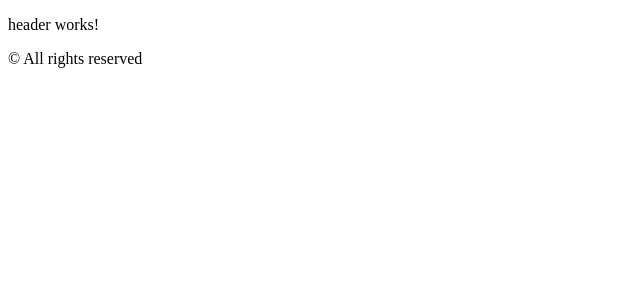
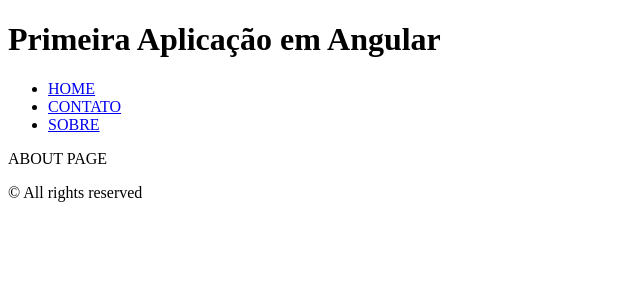
Before and after one commit to JoseMartins0808/Angular_first_application, an Angular app: page /sobre in a window 1280 px wide. Before the commit this address led to /. Shown: the top 300 px of the page, without its empty margins (0-640 px from the left). Built offline with nearby package versions, Linux system fonts and the light colour scheme.

Commit message:
feat: nav bar

```diff
--- a/src/app/app.routes.ts
+++ b/src/app/app.routes.ts
@@ -1,8 +1,10 @@
 import { Routes } from '@angular/router';
 import { ContactComponent } from './pages/contact/contact.component';
 import { HomeComponent } from './pages/home/home.component';
+import { AboutPageComponent } from './pages/about-page/about-page.component';
 
 export const routes: Routes = [
     { path: "", component: HomeComponent },
-    { path: "contato", component: ContactComponent }
+    { path: "contato", component: ContactComponent },
+    { path: "sobre", component: AboutPageComponent }
 ];
--- a/src/app/components/header/header.component.html
+++ b/src/app/components/header/header.component.html
@@ -1 +1,16 @@
-<p>header works!</p>
+<header>
+    <h1>Primeira Aplicação em Angular</h1>
+    <nav>
+        <ul>
+            <li>
+                <a routerLink="/" routerLinkActive="active">HOME</a>
+            </li>
+            <li>
+                <a routerLink="/contato" routerLinkActive="active">CONTATO</a>
+            </li>
+            <li>
+                <a routerLink="/sobre" routerLinkActive="active">SOBRE</a>
+            </li>
+        </ul>
+    </nav>
+</header>
--- a/src/app/components/header/header.component.ts
+++ b/src/app/components/header/header.component.ts
@@ -1,9 +1,10 @@
 import { Component } from '@angular/core';
+import { RouterLink, RouterLinkActive } from '@angular/router';
 
 @Component({
   selector: 'app-header',
   standalone: true,
-  imports: [],
+  imports: [RouterLink, RouterLinkActive],
   templateUrl: './header.component.html',
   styleUrl: './header.component.sass'
 })
--- /dev/null
+++ b/src/app/pages/about-page/about-page.component.html
@@ -0,0 +1 @@
+<p>ABOUT PAGE</p>
```
Also changed, not shown: src/app/pages/about-page/about-page.component.ts (added, +12 -0 lines), src/app/pages/about-page/about-page.component.sass (added), 1 other file (tests, documents, lock files or other folders).
